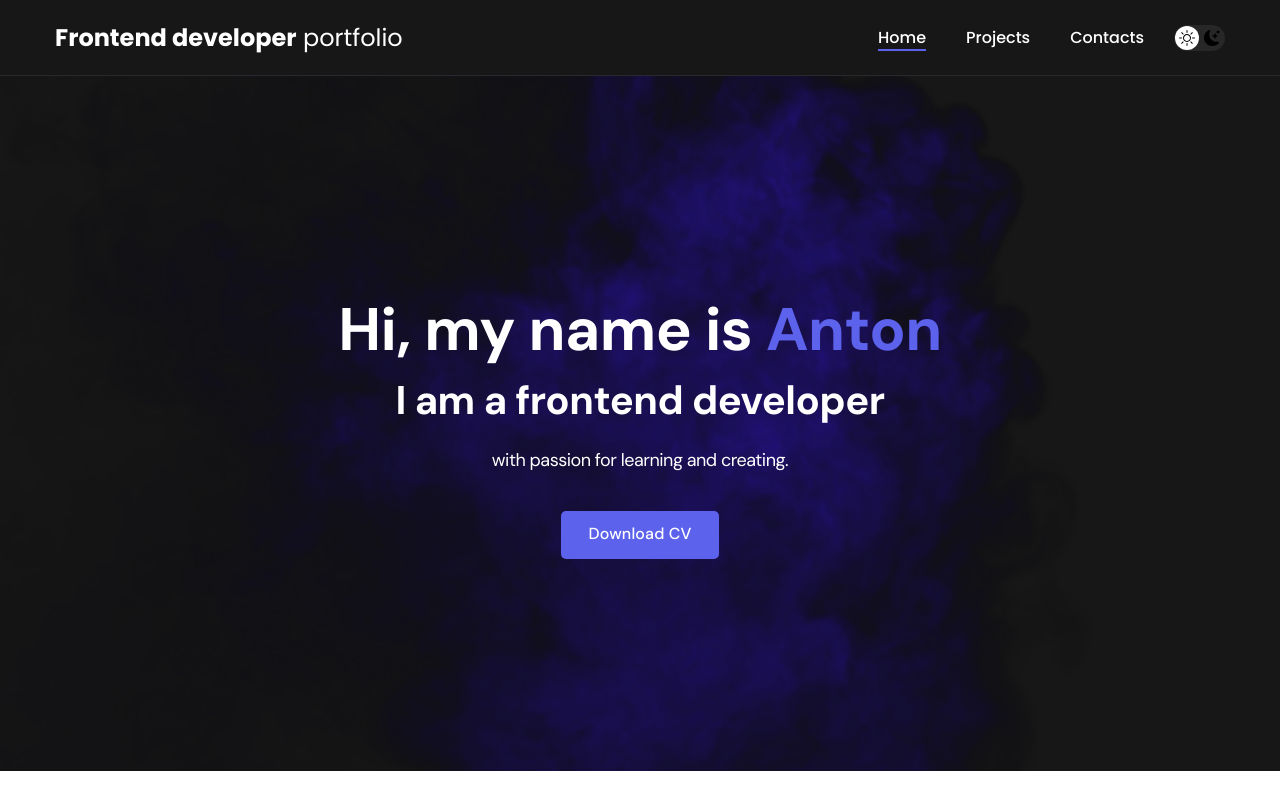
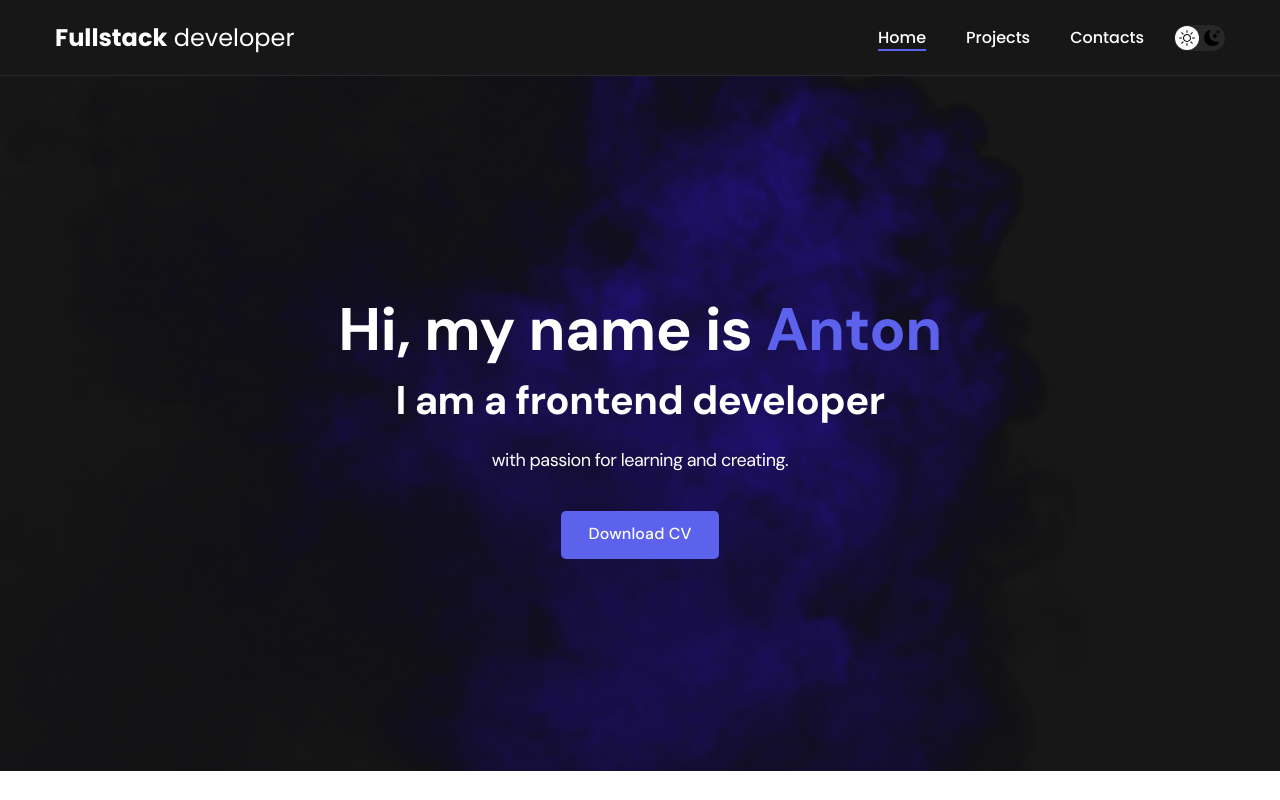
Before and after one commit to AntonKobyshev/Portfolio-Anton-Kobyshev, a React (Create React App) app: page / in a window 1280 px wide. Shown: the top 800 px of the page. Built offline with nearby package versions, Linux system fonts and the light colour scheme.

Commit message:
Update App.jsx

```diff
--- a/src/components/App.jsx
+++ b/src/components/App.jsx
@@ -10,7 +10,7 @@ export const App = () => {
           <nav className="nav">
         <div className="container">
             <div className="nav-row">
-                <a href="./index.html" className="logo"><strong>Frontend developer</strong> portfolio</a>
+                <a href="./index.html" className="logo"><strong>Fullstack</strong> developer</a>
 
                 <button className="dark-mode-btn">
                     <img src={ sun } alt="Light mode" className="dark-mode-btn__icon" />
```
